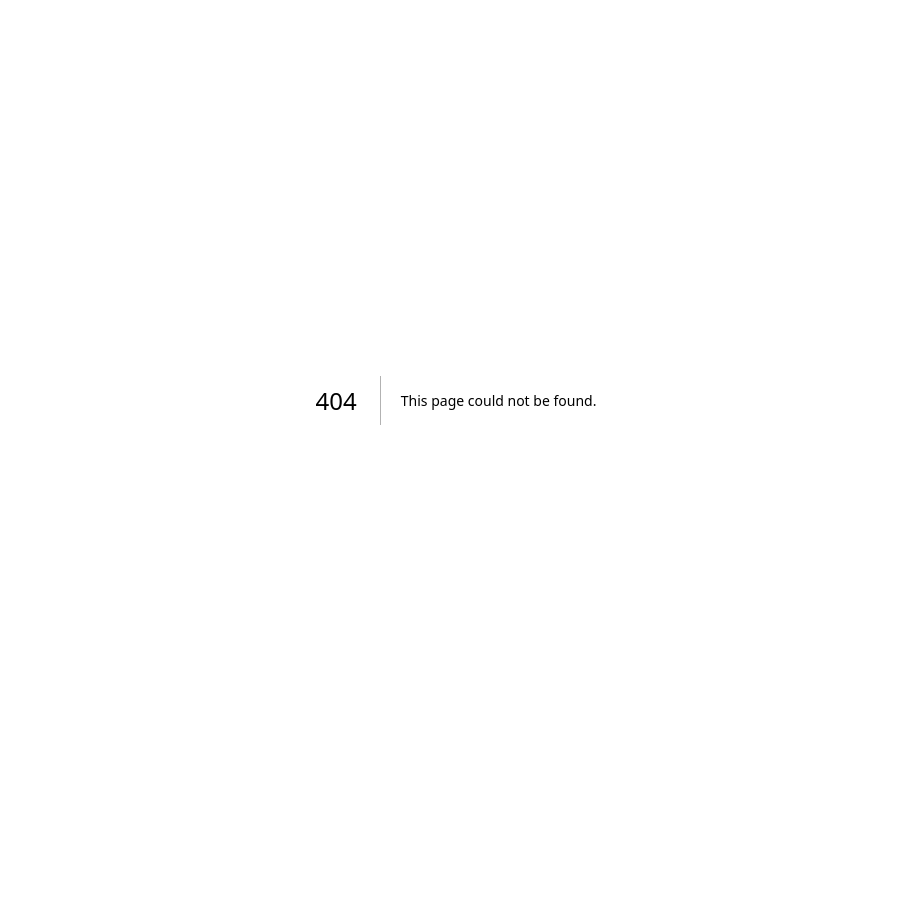
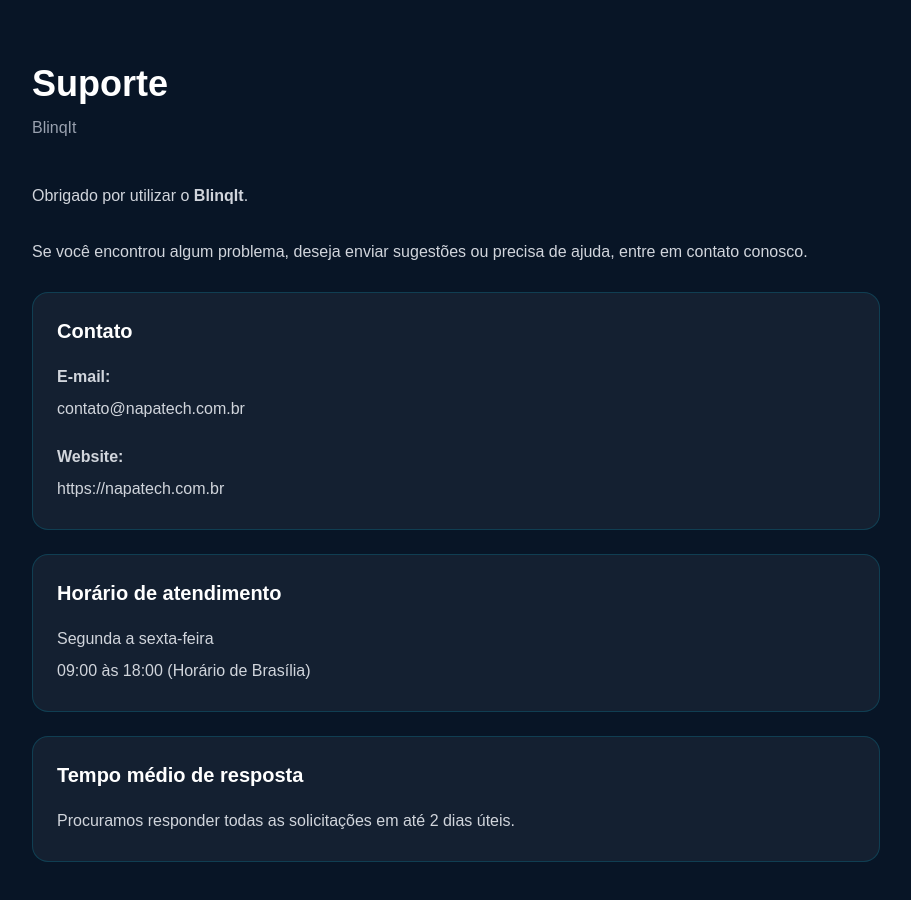
Before and after one commit to ZaptFin/napatech, a Next.js app: page /blinqit/support in a window 1280 px wide. Before the commit this address had no page. Shown: the top 900 px of the page, without its empty margins (184-1095 px from the left). Before the commit the page ends 800 px from the top, so only its background shows below. Built offline with nearby package versions, Linux system fonts and the light colour scheme.

Commit message:
Inclui contato

```diff
--- /dev/null
+++ b/app/blinqit/support/page.tsx
@@ -0,0 +1,74 @@
+export default function SupportPage() {
+  return (
+    <main className="min-h-screen bg-[#081526] text-white">
+      <div className="mx-auto max-w-4xl px-6 py-16">
+
+        <h1 className="text-4xl font-bold">
+          Suporte
+        </h1>
+
+        <p className="mt-3 text-gray-400">
+          BlinqIt
+        </p>
+
+        <div className="mt-10 space-y-6 text-gray-300 leading-8">
+
+          <p>
+            Obrigado por utilizar o <strong>BlinqIt</strong>.
+          </p>
+
+          <p>
+            Se você encontrou algum problema, deseja enviar sugestões
+            ou precisa de ajuda, entre em contato conosco.
+          </p>
+
+          <div className="rounded-2xl border border-cyan-500/20 bg-white/5 p-6">
+
+            <h2 className="text-xl font-semibold text-white">
+              Contato
+            </h2>
+
+            <p className="mt-4">
+              <strong>E-mail:</strong><br />
+              contato@napatech.com.br
+            </p>
+
+            <p className="mt-4">
+              <strong>Website:</strong><br />
+              https://napatech.com.br
+            </p>
+
+          </div>
+
+          <div className="rounded-2xl border border-cyan-500/20 bg-white/5 p-6">
+
+            <h2 className="text-xl font-semibold text-white">
+              Horário de atendimento
+            </h2>
+
+            <p className="mt-4">
+              Segunda a sexta-feira<br />
+              09:00 às 18:00 (Horário de Brasília)
+            </p>
+
+          </div>
+
+          <div className="rounded-2xl border border-cyan-500/20 bg-white/5 p-6">
+
+            <h2 className="text-xl font-semibold text-white">
+              Tempo médio de resposta
+            </h2>
+
+            <p className="mt-4">
+              Procuramos responder todas as solicitações em até
+              2 dias úteis.
+            </p>
+
+          </div>
+
+        </div>
+
+      </div>
+    </main>
+  );
+}
```
Also changed, not shown: app/blinqit/page.tsx (added).
